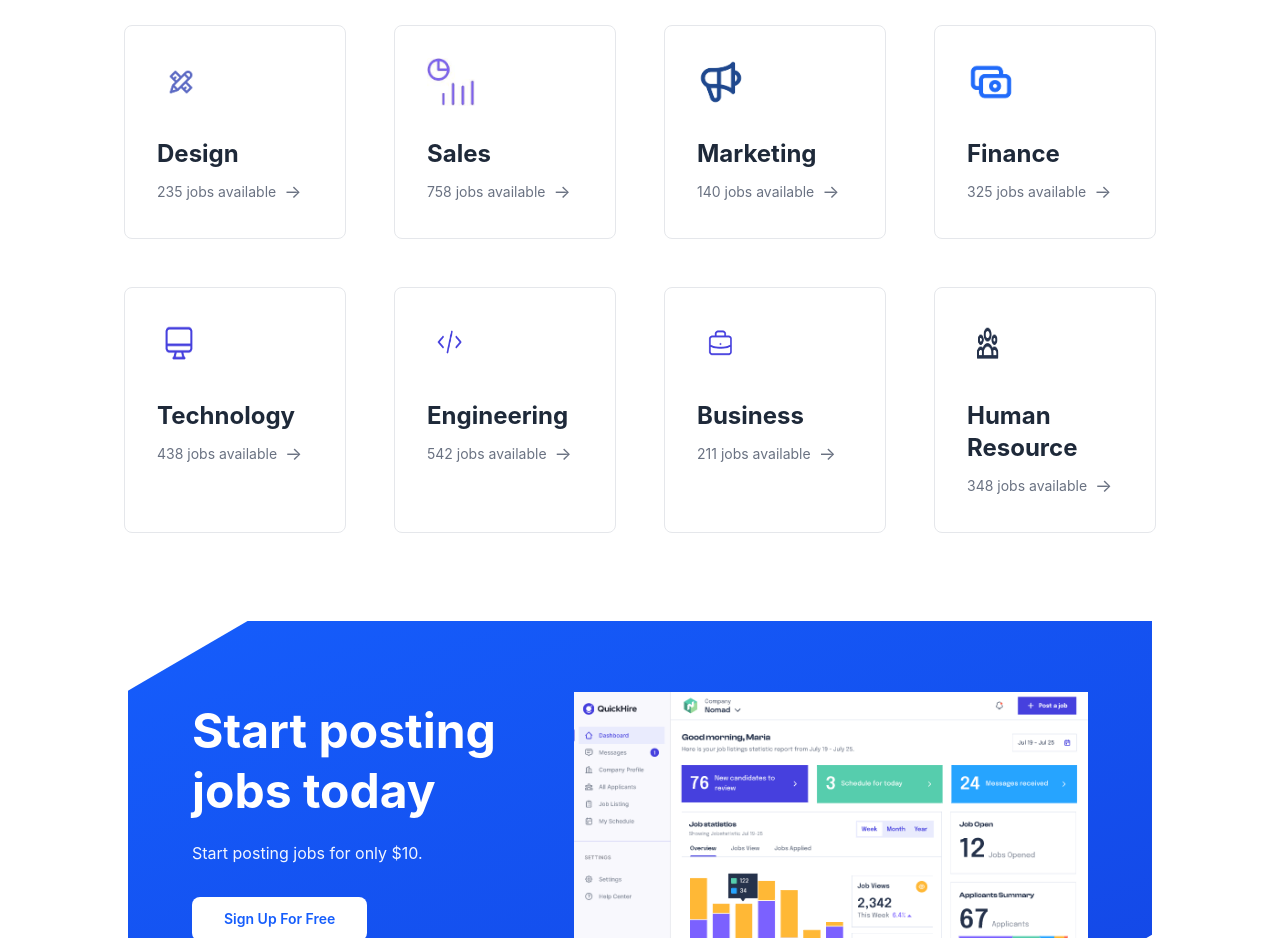
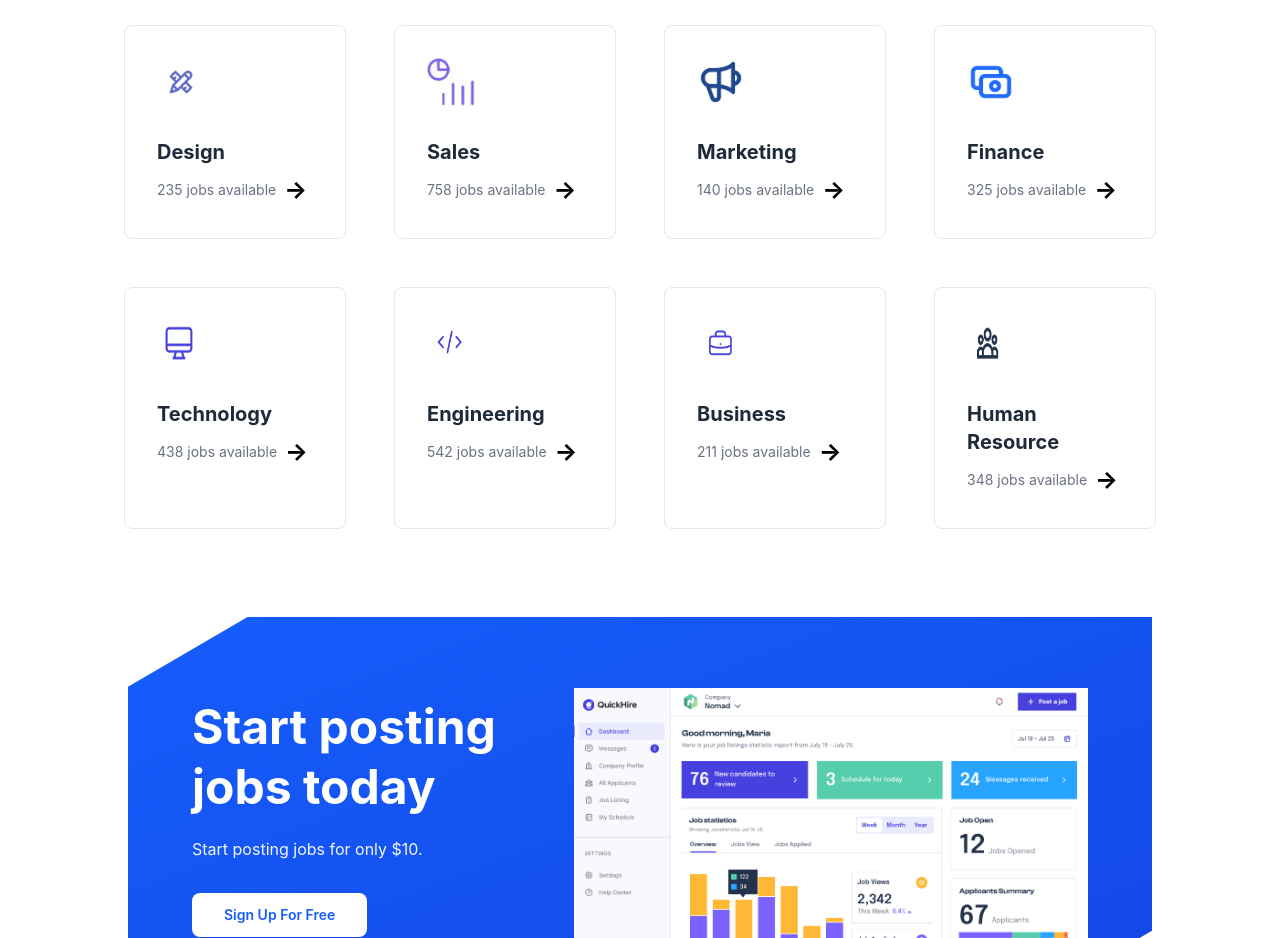
Before and after one commit to fhsiamSE/QuickHire, a React (Vite) app: page / in a window 1280 px wide. Shown: the part 1600-2538 px from the top of the page. Built offline with nearby package versions, Linux system fonts and the light colour scheme.

Commit message:
Minor design changes

```diff
--- a/src/components/LandingPage/Category.jsx
+++ b/src/components/LandingPage/Category.jsx
@@ -21,9 +21,9 @@ function Category() {
   ]
 
   return (
-    <section className="w-full mx-auto pt-12 md:pt-[72px] pr-6 md:pr-[124px] pb-12 md:pb-12 pl-6 md:pl-[124px] opacity-100">
+    <section className="w-full mx-auto pt-12 md:pt-[72px] pr-6 md:pr-[124px] pb-12 md:pb-12 pl-6 md:pl-[124px] opacity-100 ">
       {/* Header */}
-      <div className="flex flex-col md:flex-row items-start md:items-center justify-between mb-8 md:mb-12 gap-4">
+      <div className="flex flex-col md:flex-row items-start md:items-center justify-between mb-8 md:mb-12 gap-4 ">
         <h2 className="text-3xl md:text-5xl font-bold text-black">
           Explore by <span className="text-blue-500">category</span>
         </h2>
@@ -33,7 +33,7 @@ function Category() {
       </div>
 
       {/* Categories Grid - Desktop */}
-      <div className="hidden md:grid grid-cols-4 gap-12">
+      <div className="hidden md:grid grid-cols-4 gap-12 ">
         {categories.map((category) => (
           <div
             key={category.id}
@@ -43,14 +43,14 @@ function Category() {
             <img src={category.icon} alt={category.name} className="w-12 h-12 mb-8" />
 
             {/* Category Name */}
-            <h3 className="text-2xl text-gray-800 font-bold mb-2">
+            <h3 className="text-2xl text-gray-800 font-bold mb-2 md:text-xl hover:text-blue-100">
               {category.name}
             </h3>
 
             {/* Jobs Count and Link */}
-            <div className="flex items-center gap-2 text-gray-500 hover:text-blue-100">
-              <span className="text-sm">{category.jobs} jobs available</span>
-              <span className="text-lg">→</span>
+            <div className="flex items-center gap-2 ">
+              <span className="text-sm text-gray-500 ">{category.jobs} jobs available</span>
+              <span className="text-2xl font-bold">→</span>
             </div>
           </div>
         ))}
@@ -69,7 +69,7 @@ function Category() {
 
               {/* Content */}
               <div className="flex flex-col">
-                <h3 className="text-base font-semibold text-gray-900">
+                <h3 className="text-base font-semibold text-gray-900 ">
                   {category.name}
                 </h3>
                 <span className="text-xs text-gray-500">
```
